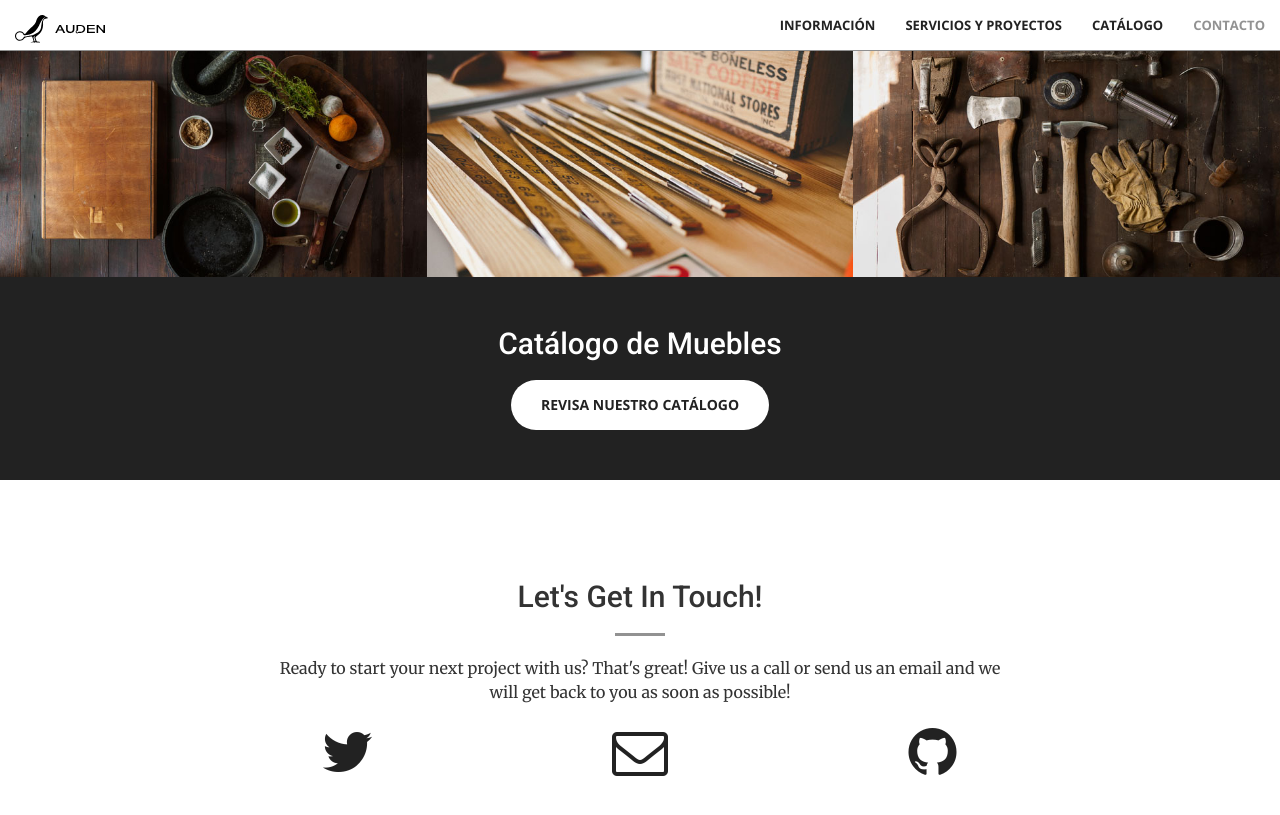
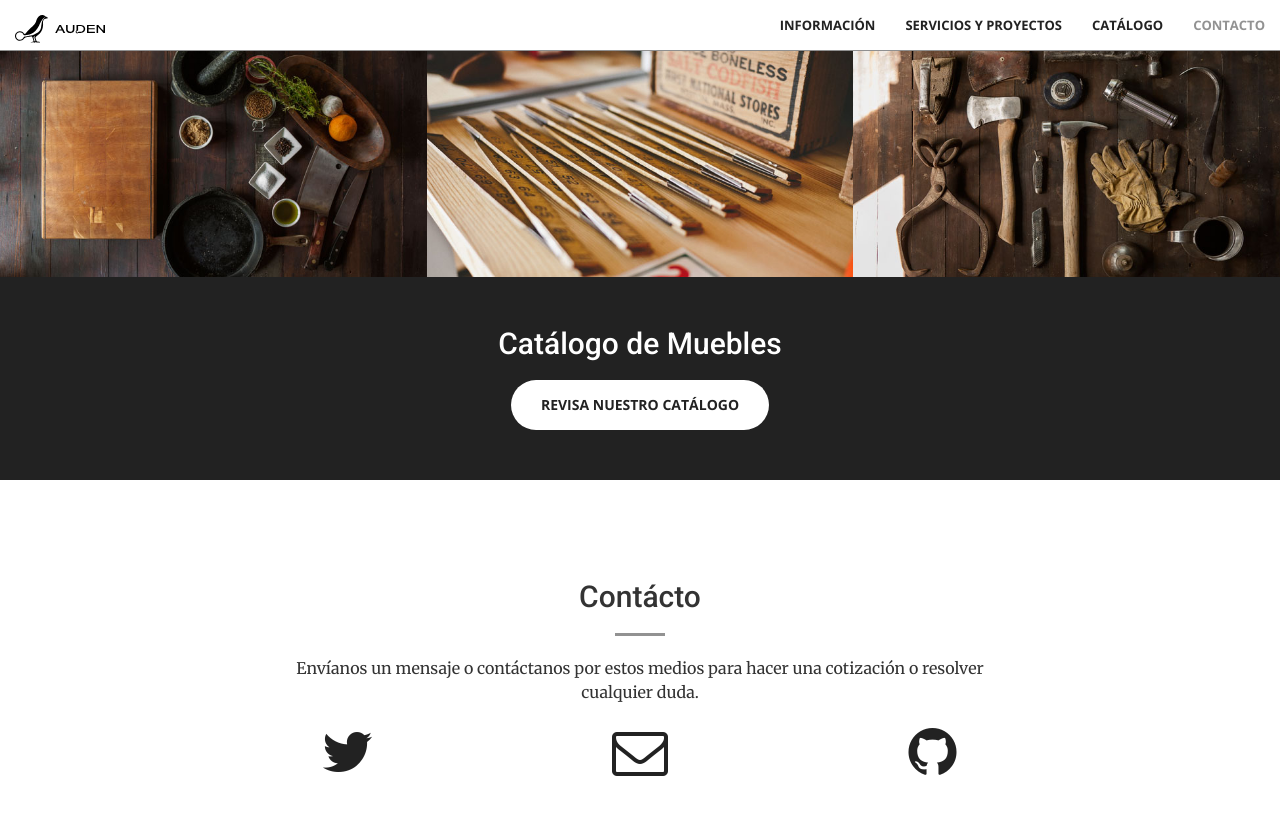
Before and after one commit to AudenLeonardo/AudenLeonardo.github.io, a Jekyll site: the page built from index.html, in a window 1280 px wide and 900 px high, scrolled down 2031 px. Shown: the top 815 px of the window. Built offline with Jekyll 4.4.1, drawn with Linux system fonts in a browser that asks for light colours.

Commit message:
Update contact.html

```diff
--- a/_includes/contact.html
+++ b/_includes/contact.html
@@ -2,9 +2,9 @@
     <div class="container">
         <div class="row">
             <div class="col-lg-8 col-lg-offset-2 text-center">
-                <h2 class="section-heading">Let's Get In Touch!</h2>
+                <h2 class="section-heading">Contácto</h2>
                 <hr class="primary">
-                <p>Ready to start your next project with us? That's great! Give us a call or send us an email and we will get back to you as soon as possible!</p>
+                <p>Envíanos un mensaje o contáctanos por estos medios para hacer una cotización o resolver cualquier duda.</p>
             </div>
         <div class="col-lg-2 col-lg-offset-2 text-center">
             <a href="https://twitter.com/{{ site.twitter_username }}">
```
